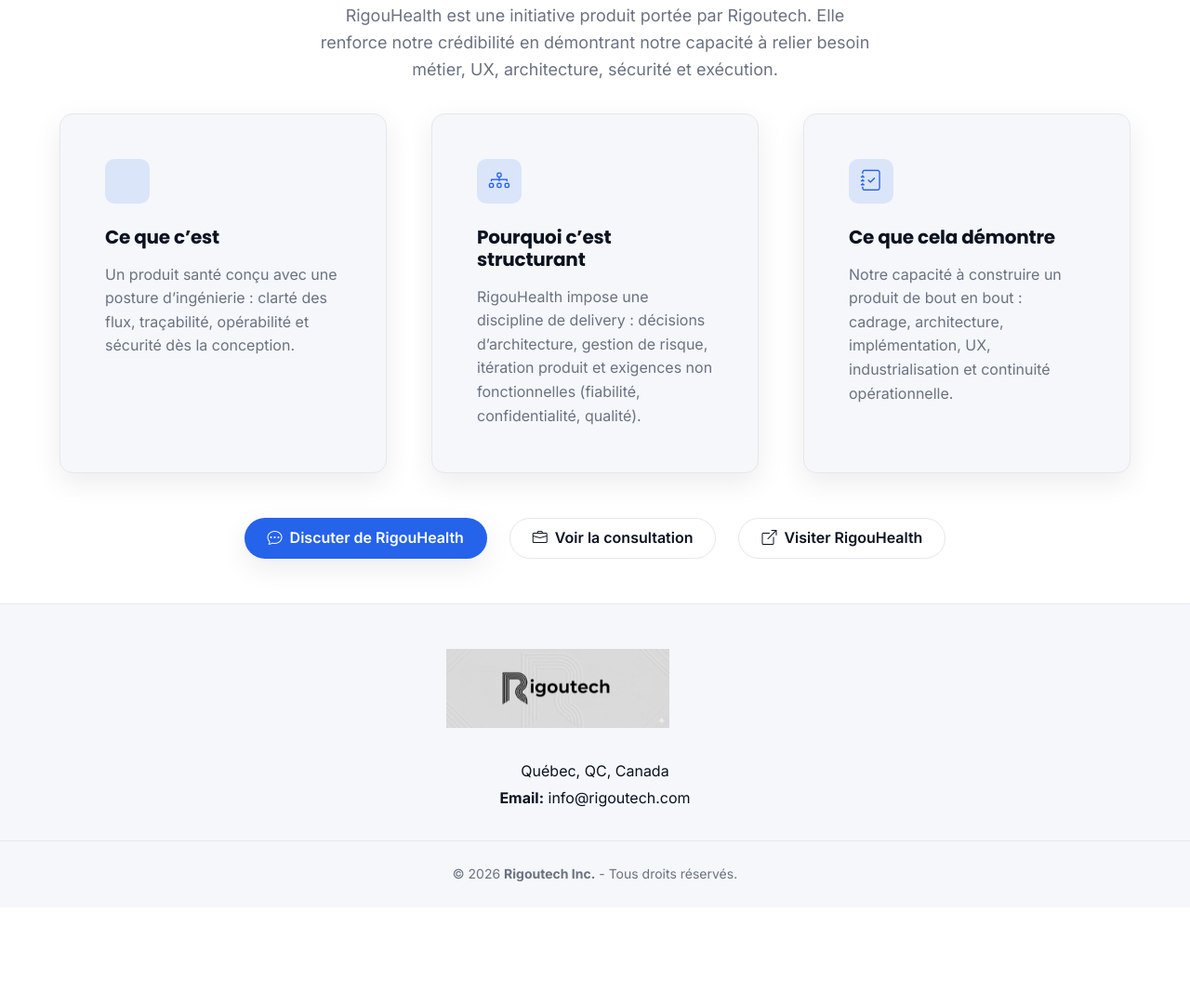
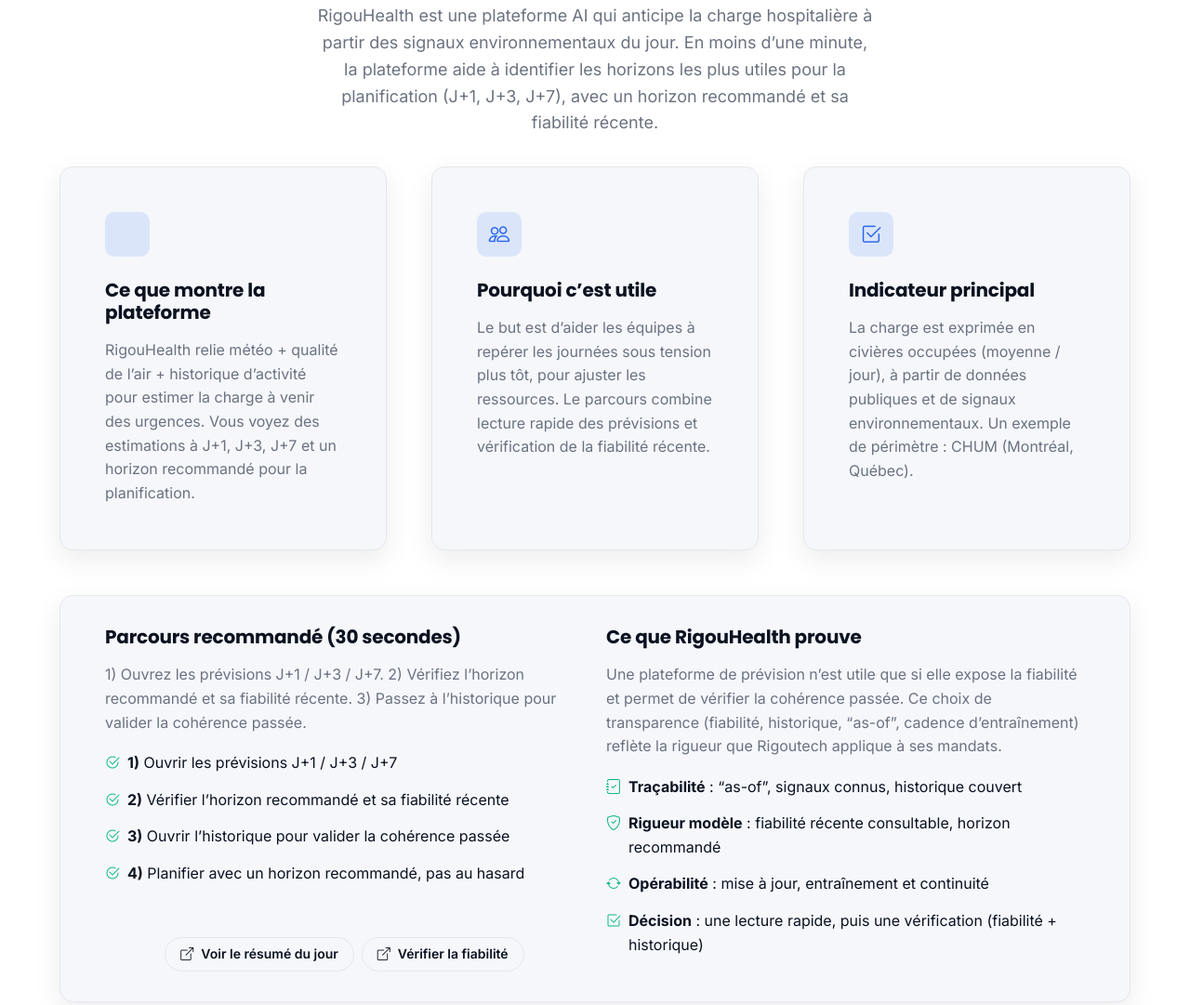
Before and after one commit to CedricKouma/RigoutechWebsite, a website: page produits.html in a window 1280 px wide. Shown: the part 235-1316 px from the top of the page at 93% size. Before the commit the page ends 1211 px from the top, so only its background shows below. Drawn offline with Linux system fonts and the light colour scheme.

Commit message:
Enhance RigouHealth product description and user guidance
Updated the content of the produits.html file to provide a clearer and more detailed overview of the RigouHealth platform. Revised sections to emphasize its AI capabilities in predicting hospital load based on environmental signals, and added a recommended user journey for accessing forecasts. Improved terminology for better clarity and user engagement.

```diff
--- a/produits.html
+++ b/produits.html
@@ -94,48 +94,162 @@
             <span class="rt-section__label">Actif produit</span>
             <h1 class="rt-section__title">RigouHealth</h1>
             <p class="rt-section__description">
-              RigouHealth est une initiative produit portée par Rigoutech. Elle
-              renforce notre crédibilité en démontrant notre capacité à relier
-              besoin métier, UX, architecture, sécurité et exécution.
+              RigouHealth est une plateforme AI qui anticipe la charge
+              hospitalière à partir des signaux environnementaux du jour. En
+              moins d’une minute, la plateforme aide à identifier les horizons
+              les plus utiles pour la planification (J+1, J+3, J+7), avec un
+              horizon recommandé et sa fiabilité récente.
             </p>
           </header>
 
           <div class="rt-grid rt-grid--3">
             <article class="rt-card" data-aos="fade-up">
               <div class="rt-card__icon">
-                <i class="bi bi-heart-pulse" aria-hidden="true"></i>
+                <i class="bi bi-graph-up-arrow" aria-hidden="true"></i>
               </div>
-              <h2 class="rt-card__title">Ce que c’est</h2>
+              <h2 class="rt-card__title">Ce que montre la plateforme</h2>
               <p class="rt-card__description">
-                Un produit santé conçu avec une posture d’ingénierie : clarté
-                des flux, traçabilité, opérabilité et sécurité dès la
-                conception.
+                RigouHealth relie météo + qualité de l’air + historique
+                d’activité pour estimer la charge à venir des urgences. Vous
+                voyez des estimations à J+1, J+3, J+7 et un horizon recommandé
+                pour la planification.
               </p>
             </article>
 
             <article class="rt-card" data-aos="fade-up" data-aos-delay="100">
               <div class="rt-card__icon">
-                <i class="bi bi-diagram-3" aria-hidden="true"></i>
+                <i class="bi bi-people" aria-hidden="true"></i>
               </div>
-              <h2 class="rt-card__title">Pourquoi c’est structurant</h2>
+              <h2 class="rt-card__title">Pourquoi c’est utile</h2>
               <p class="rt-card__description">
-                RigouHealth impose une discipline de delivery : décisions
-                d’architecture, gestion de risque, itération produit et
-                exigences non fonctionnelles (fiabilité, confidentialité,
-                qualité).
+                Le but est d’aider les équipes à repérer les journées sous
+                tension plus tôt, pour ajuster les ressources. Le parcours
+                combine lecture rapide des prévisions et vérification de la
+                fiabilité récente.
               </p>
             </article>
 
             <article class="rt-card" data-aos="fade-up" data-aos-delay="200">
               <div class="rt-card__icon">
-                <i class="bi bi-journal-check" aria-hidden="true"></i>
+                <i class="bi bi-check2-square" aria-hidden="true"></i>
               </div>
-              <h2 class="rt-card__title">Ce que cela démontre</h2>
+              <h2 class="rt-card__title">Indicateur principal</h2>
               <p class="rt-card__description">
-                Notre capacité à construire un produit de bout en bout :
-                cadrage, architecture, implémentation, UX, industrialisation et
-                continuité opérationnelle.
+                La charge est exprimée en civières occupées (moyenne / jour), à
+                partir de données publiques et de signaux environnementaux. Un
+                exemple de périmètre : CHUM (Montréal, Québec).
               </p>
+            </article>
+          </div>
+
+          <div class="rt-section__cta rt-section__cta--wide">
+            <article class="rt-card">
+              <div class="rt-grid rt-grid--2 rt-gap-lg">
+                <div>
+                  <h2 class="rt-card__title">
+                    Parcours recommandé (30 secondes)
+                  </h2>
+                  <p class="rt-card__description">
+                    1) Ouvrez les prévisions J+1 / J+3 / J+7. 2) Vérifiez
+                    l’horizon recommandé et sa fiabilité récente. 3) Passez à
+                    l’historique pour valider la cohérence passée.
+                  </p>
+                  <ul class="rt-list rt-list--compact">
+                    <li>
+                      <i class="bi bi-check2-circle" aria-hidden="true"></i>
+                      <span
+                        ><strong>1)</strong> Ouvrir les prévisions J+1 / J+3 /
+                        J+7</span
+                      >
+                    </li>
+                    <li>
+                      <i class="bi bi-check2-circle" aria-hidden="true"></i>
+                      <span
+                        ><strong>2)</strong> Vérifier l’horizon recommandé et sa
+                        fiabilité récente</span
+                      >
+                    </li>
+                    <li>
+                      <i class="bi bi-check2-circle" aria-hidden="true"></i>
+                      <span
+                        ><strong>3)</strong> Ouvrir l’historique pour valider la
+                        cohérence passée</span
+                      >
+                    </li>
+                    <li>
+                      <i class="bi bi-check2-circle" aria-hidden="true"></i>
+                      <span
+                        ><strong>4)</strong> Planifier avec un horizon
+                        recommandé, pas au hasard</span
+                      >
+                    </li>
+                  </ul>
+                  <div class="rt-section__cta rt-gap-sm">
+                    <a
+                      class="rt-btn rt-btn--secondary rt-btn--small"
+                      href="https://rigouhealth.rigoutech.com/fr/previsions"
+                      target="_blank"
+                      rel="noopener noreferrer"
+                      ><i
+                        class="bi bi-box-arrow-up-right"
+                        aria-hidden="true"
+                      ></i>
+                      Voir le résumé du jour</a
+                    >
+                    <a
+                      class="rt-btn rt-btn--secondary rt-btn--small"
+                      href="https://rigouhealth.rigoutech.com/fr/runs"
+                      target="_blank"
+                      rel="noopener noreferrer"
+                      ><i
+                        class="bi bi-box-arrow-up-right"
+                        aria-hidden="true"
+                      ></i>
+                      Vérifier la fiabilité</a
+                    >
+                  </div>
+                </div>
+                <div>
+                  <h2 class="rt-card__title">Ce que RigouHealth prouve</h2>
+                  <p class="rt-card__description">
+                    Une plateforme de prévision n’est utile que si elle expose
+                    la fiabilité et permet de vérifier la cohérence passée. Ce
+                    choix de transparence (fiabilité, historique, “as-of”,
+                    cadence d’entraînement) reflète la rigueur que Rigoutech
+                    applique à ses mandats.
+                  </p>
+                  <ul class="rt-list rt-list--compact">
+                    <li>
+                      <i class="bi bi-journal-check" aria-hidden="true"></i>
+                      <span
+                        ><strong>Traçabilité</strong> : “as-of”, signaux connus,
+                        historique couvert</span
+                      >
+                    </li>
+                    <li>
+                      <i class="bi bi-shield-check" aria-hidden="true"></i>
+                      <span
+                        ><strong>Rigueur modèle</strong> : fiabilité récente
+                        consultable, horizon recommandé</span
+                      >
+                    </li>
+                    <li>
+                      <i class="bi bi-arrow-repeat" aria-hidden="true"></i>
+                      <span
+                        ><strong>Opérabilité</strong> : mise à jour,
+                        entraînement et continuité</span
+                      >
+                    </li>
+                    <li>
+                      <i class="bi bi-check2-square" aria-hidden="true"></i>
+                      <span
+                        ><strong>Décision</strong> : une lecture rapide, puis
+                        une vérification (fiabilité + historique)</span
+                      >
+                    </li>
+                  </ul>
+                </div>
+              </div>
             </article>
           </div>
 
```
